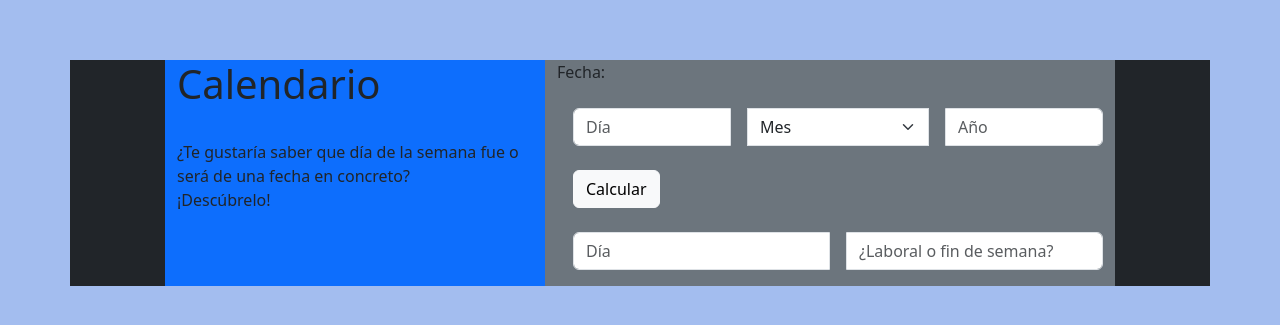
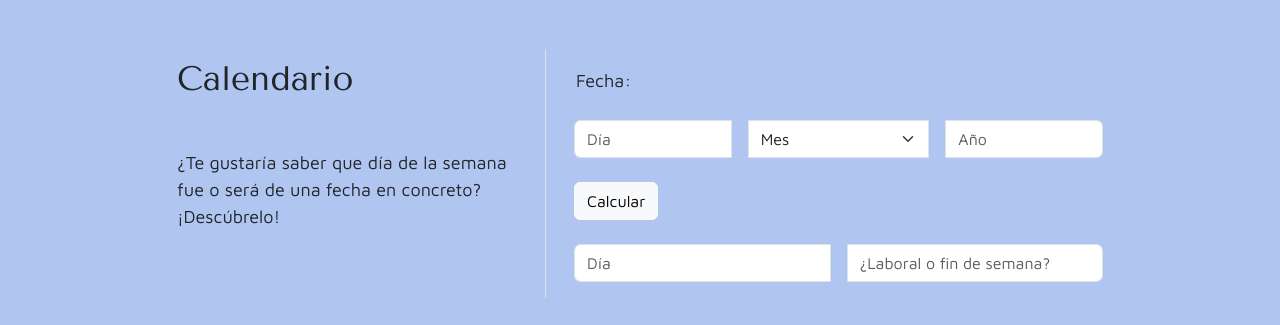
Before and after one commit to Jess-03/calendario, a plain HTML site: page index.html in a window 1280 px wide. Shown: the part 227-552 px from the top of the page. Drawn offline with nearby package versions, Linux system fonts and the light colour scheme.

Commit message:
feat: agregando estilos

```diff
--- a/index.html
+++ b/index.html
@@ -5,8 +5,18 @@
     <meta charset="UTF-8">
     <meta name="viewport" content="width=device-width, initial-scale=1">
     <title>Calendario</title>
+    <!-- Bootstrap stylesheet -->
     <link href="https://cdn.jsdelivr.net/npm/bootstrap@5.3.0-alpha1/dist/css/bootstrap.min.css" rel="stylesheet"
         integrity="sha384-GLhlTQ8iRABdZLl6O3oVMWSktQOp6b7In1Zl3/Jr59b6EGGoI1aFkw7cmDA6j6gD" crossorigin="anonymous">
+    <!-- Font 1-->
+    <link rel="preconnect" href="https://fonts.googleapis.com">
+    <link rel="preconnect" href="https://fonts.gstatic.com" crossorigin>
+    <link href="https://fonts.googleapis.com/css2?family=Tenor+Sans&display=swap" rel="stylesheet">
+    <!-- Font 2 -->
+    <link rel="preconnect" href="https://fonts.googleapis.com">
+    <link rel="preconnect" href="https://fonts.gstatic.com" crossorigin>
+    <link href="https://fonts.googleapis.com/css2?family=Maven+Pro&display=swap" rel="stylesheet">
+    <!-- Estilo calculadora -->
     <link rel="stylesheet" href="style.css">
 </head>
 
@@ -14,14 +24,14 @@
     <!-- Contenedor general-->
     <div class="cont-general centrar">
 
-        <div class="sub-contenedor container bg-dark">
+        <div class="sub-contenedor container">
 
             <!-- Descripción y calendario -->
             <main class="row contenido">
 
                 <div class="col-sm-1"></div>
                 <!-- Texto -->
-                <div class="texto col-12 col-sm-4 bg-primary">
+                <div class="texto col-12 col-sm-4">
                     <h1>Calendario</h1>
                     <br>
                     <p>¿Te gustaría saber que día de la semana fue o será de una fecha en concreto? <br> ¡Descúbrelo!
@@ -29,7 +39,7 @@
                 </div>
 
                 <!-- Calendario -->
-                <div class="calendario col-12 col-sm-6 bg-secondary">
+                <div class="calendario col-12 col-sm-6 border-start">
 
                     <!-- Datos -->
                     <div class="row_datos">
@@ -74,7 +84,8 @@
                     <div class="resultado">
                         <div class="input-group m-2">
                             <input type="text" class=" day form-control m-2" placeholder="Día" id="dayOfTheWeek">
-                            <input type="text" class=" day form-control m-2" id="whatDayIs" placeholder="¿Laboral o fin de semana?">
+                            <input type="text" class=" day form-control m-2" id="whatDayIs"
+                                placeholder="¿Laboral o fin de semana?">
                         </div>
                     </div>
                 </div>
--- a/style.css
+++ b/style.css
@@ -1,5 +1,5 @@
 .cont-general{
-    background-color: rgb(163, 189, 239);
+    background-color: rgb(163 189 239 / 86%);
     height: 100vh;
 }
 
@@ -8,3 +8,28 @@
     align-items: center;
     justify-content: center;
 }
+
+
+h1 {
+    font-family: 'Tenor Sans', sans-serif;
+    font-size: 34px;
+    margin-top: 10px;
+}
+
+p{
+    margin: revert;
+    font-family: 'Maven Pro', sans-serif;
+    font-size: 18px;
+}
+
+.row_datos p {
+    margin-left: 18px;
+}
+
+.input-group {
+    font-family: 'Maven Pro', sans-serif;
+}
+
+.btn {
+    font-family: 'Maven Pro', sans-serif;
+}
```
